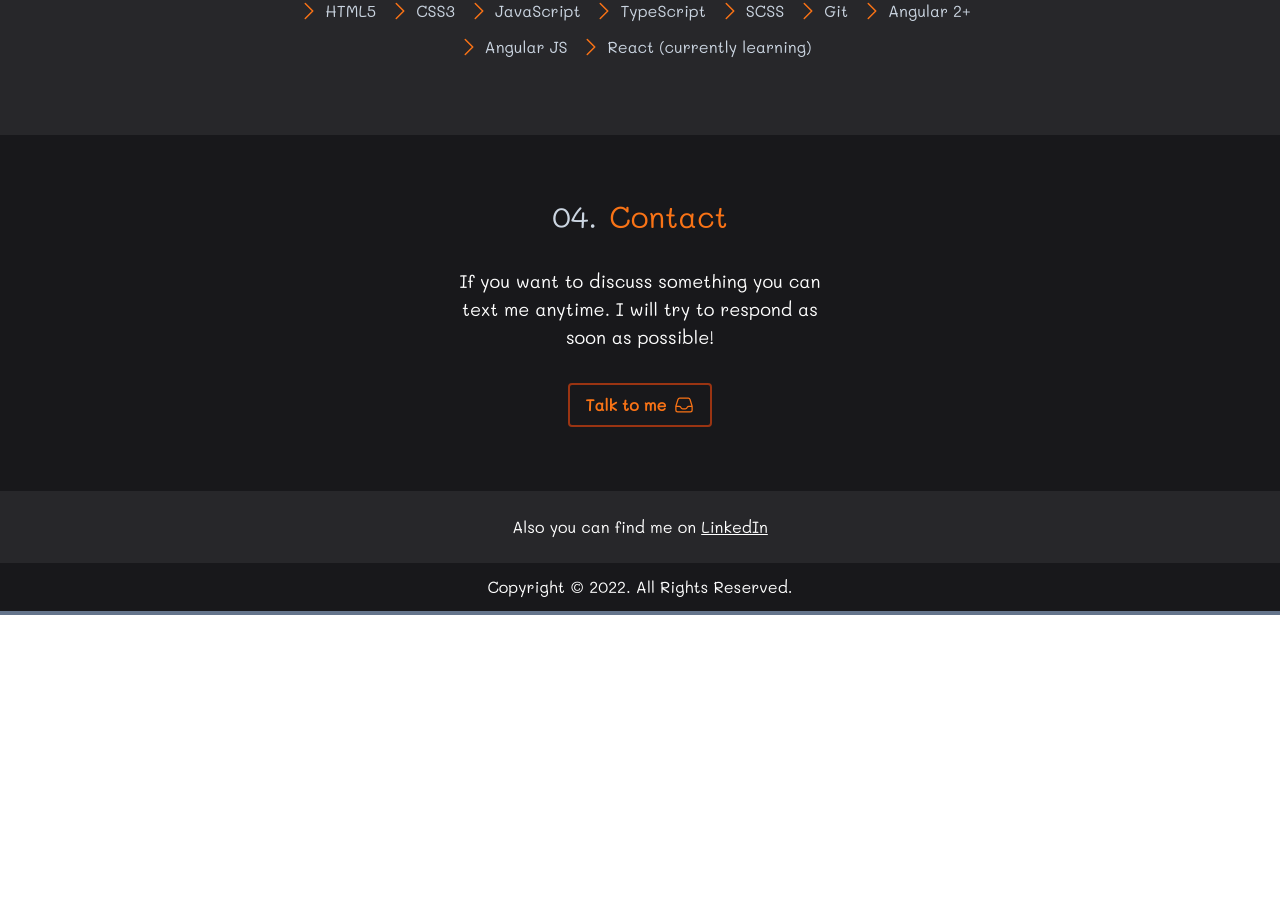
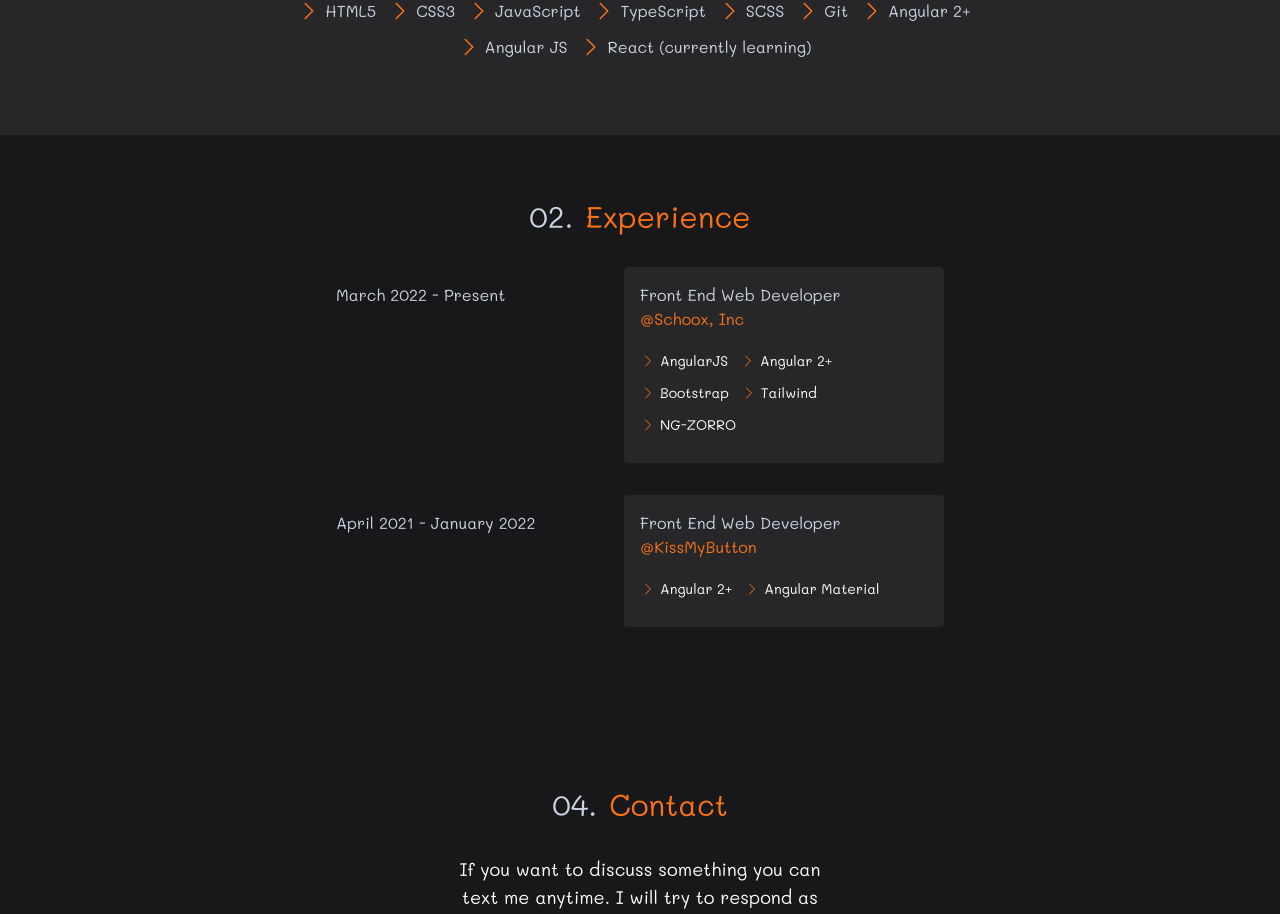
Before and after one commit to GeorgiosDoudouliakis/portfolio-v2, a React (Create React App) app: page / in a window 1280 px wide. Shown: the part 917-1831 px from the top of the page. Before the commit the page ends 1532 px from the top, so only its background shows below. Built offline with nearby package versions, Linux system fonts and the light colour scheme.

Commit message:
feat: Add experience section

```diff
--- a/src/App.js
+++ b/src/App.js
@@ -2,6 +2,7 @@ import './App.css';
 import Header from './components/header/Header';
 import Intro from './components/intro/Intro';
 import About from './components/about/About';
+import Experience from "./components/experience/Experience";
 import Contact from './components/contact/Contact';
 import FindMeOnLinkedin from "./components/find-me-on-linkedin/FindMeOnLinkedin";
 import Footer from './components/footer/Footer';
@@ -15,6 +16,7 @@ function App() {
           <Header/>
           <Intro/>
           <About/>
+          <Experience/>
           <Contact/>
           <FindMeOnLinkedin/>
           <Footer/>
--- /dev/null
+++ b/src/components/experience/Experience.js
@@ -0,0 +1,65 @@
+import {motion} from "framer-motion";
+
+export default function Experience() {
+    const experience = [
+        {
+            period: {
+                from: "March 2022",
+                to: "Present"
+            },
+            jobTitle: "Front End Web Developer",
+            company: {
+                name: "Schoox, Inc",
+                url: "https://www.schoox.com/"
+            },
+            technologies: ["AngularJS", "Angular 2+", "Bootstrap", "Tailwind", "NG-ZORRO"]
+        },
+        {
+            period: {
+                from: "April 2021",
+                to: "January 2022"
+            },
+            jobTitle: "Front End Web Developer",
+            company: {
+                name: "KissMyButton",
+                url: "https://kissmybutton.gr/"
+            },
+            technologies: ["Angular 2+", "Angular Material"]
+        }
+    ];
+
+    return (
+        <motion.section id="experience" className="text-center py-10 px-6 bg-zinc-900 md:py-14 lg:py-16" initial={{ opacity: 0 }}
+                        whileInView={{ opacity: 1 }} transition={{ delay: 0.2 }} viewport={{ once: true }}>
+            <div className="flex justify-center text-3xl mb-8">
+                <span className="mr-3 text-slate-300">02.</span>
+                <h2 className="text-orange-500">Experience</h2>
+            </div>
+            <section>
+                {
+                    experience.map((exp, expId) => (
+                        <article key={expId} className="mb-8">
+                            <span className="block text-center w-56 mb-3 mx-auto text-slate-300 md:text-left md:inline-block md:mx-0 md:mb-0">{exp.period.from} - {exp.period.to}</span>
+                            <div className="inline-flex flex-col w-80 p-4 bg-zinc-800 rounded md:ml-16">
+                                <h3 className="text-center text-slate-300 md:text-left">{exp.jobTitle}</h3>
+                                <a href={exp.company.url} target="_blank" className="text-center mb-5 text-orange-500 hover:underline md:text-left">@{exp.company.name}</a>
+                                <ul className="inline-flex flex-wrap justify-center md:justify-start">
+                                    {
+                                        exp.technologies.map((tech, techId) => (
+                                            <li key={techId} className="inline-flex text-sm text-white mr-3 mb-3">
+                                                <svg xmlns="http://www.w3.org/2000/svg" fill="none" viewBox="0 0 24 24" strokeWidth={1.5} stroke="currentColor" className="w-4 h-4 mt-0.5 mr-1 text-orange-500">
+                                                    <path strokeLinecap="round" strokeLinejoin="round" d="M8.25 4.5l7.5 7.5-7.5 7.5" />
+                                                </svg>
+                                                <span>{tech}</span>
+                                            </li>
+                                        ))
+                                    }
+                                </ul>
+                            </div>
+                        </article>
+                    ))
+                }
+            </section>
+        </motion.section>
+    )
+}
```
